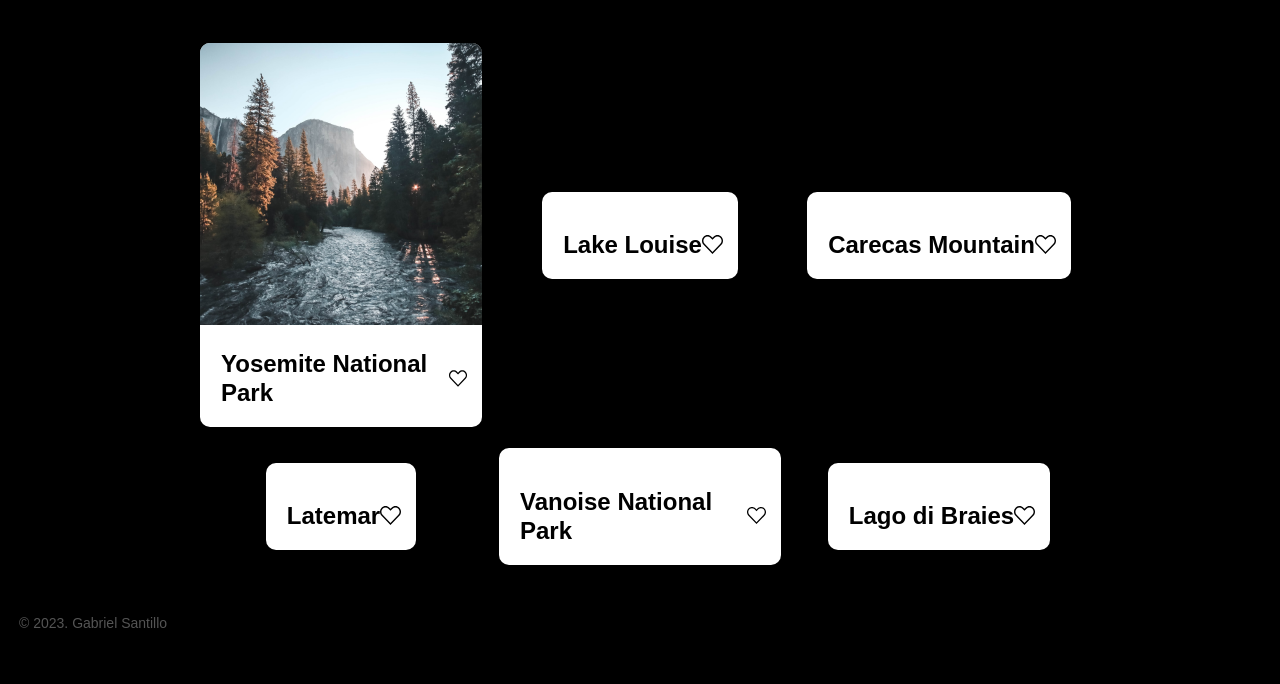
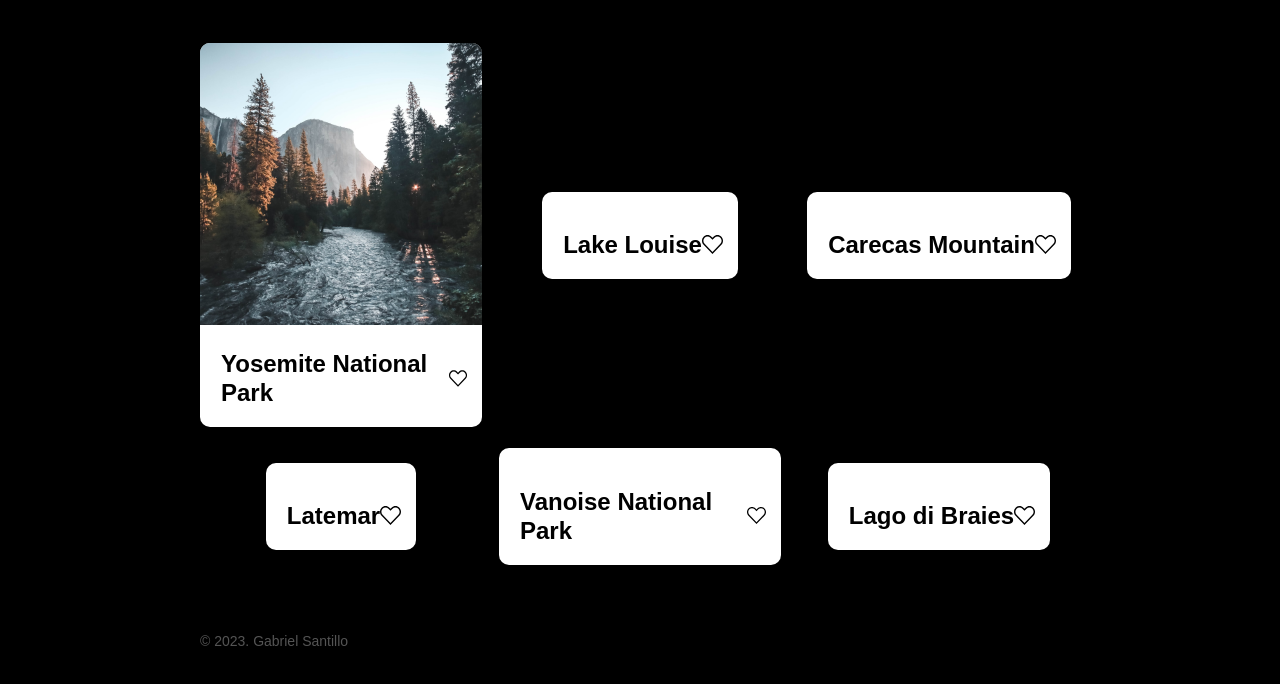
Before and after one commit to gabrielSantillo/web_project_4_ptbr, a plain HTML site: page index.html in a window 1280 px wide. Shown: the part 330-1014 px from the top of the page. Drawn offline with Linux system fonts and the light colour scheme; files whose address does not match are found by name.

Commit message:
Adding media queria for the footer

```diff
--- a/blocks/footer/footer.css
+++ b/blocks/footer/footer.css
@@ -4,3 +4,11 @@
     margin-right: 19px;
     margin-bottom: 36px;
 }
+
+@media screen and (min-width: 1280px) {
+    .footer {
+        margin-top: 68px;
+        margin-left: 200px;
+        margin-bottom: 60px;
+    }
+}
```
